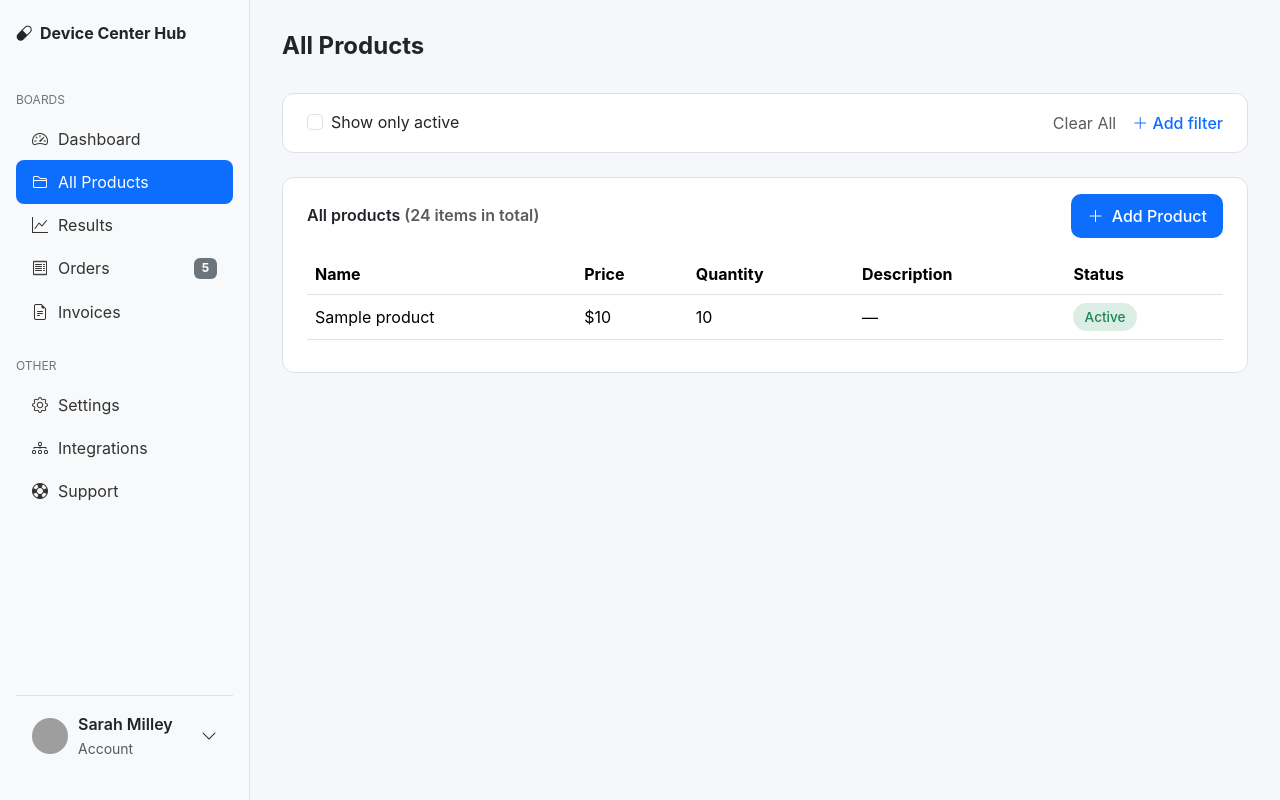
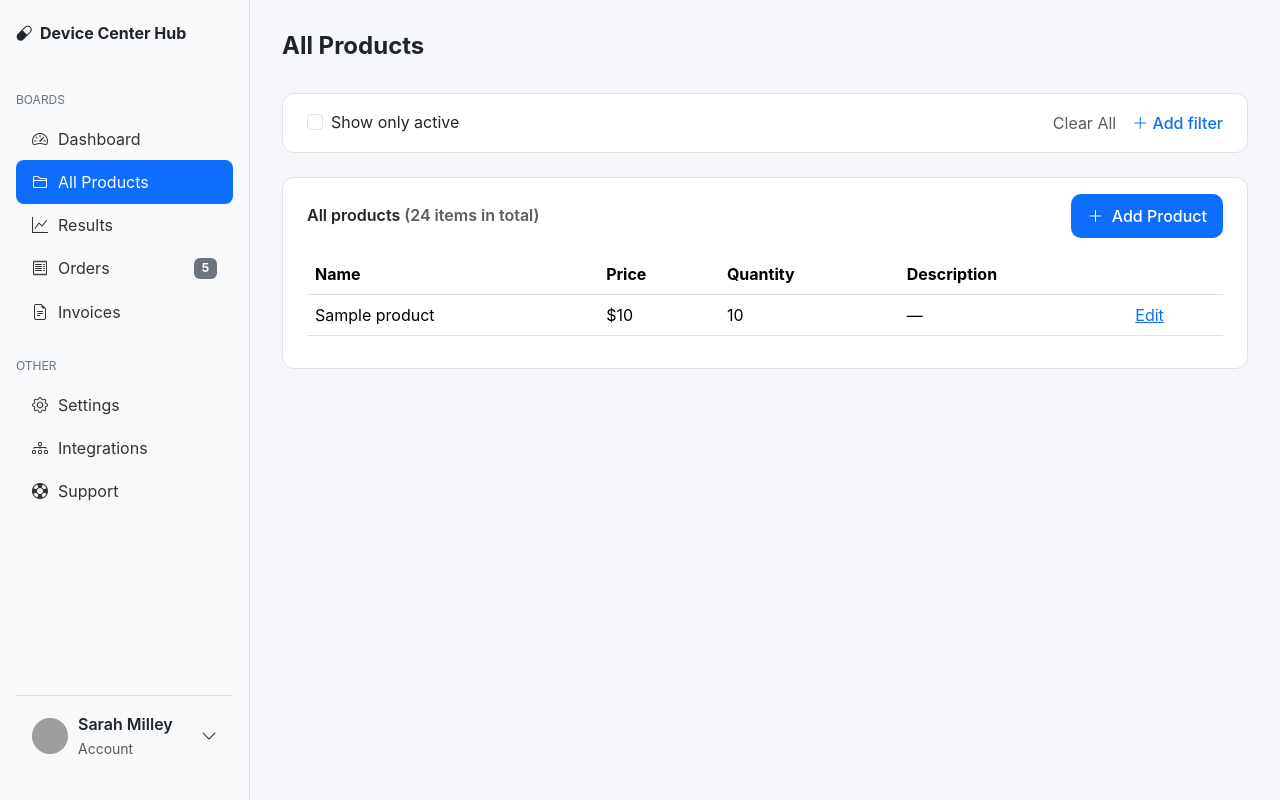
Before and after one commit to NikitaGoncharick/Demo_Shop, a FastAPI app: template frontend/templates/admin_dashboard.html in a window 1280 px wide. Run offline with FastAPI, Linux system fonts and the light colour scheme; the template is opened without the code that fills it: most values are stand-ins (such as "Sample title", 1, 10 or a date in 2020); some libraries are stand-ins or nearby versions; grey boxes are pictures that could not be loaded.

Commit message:
Project Files

```diff
--- a/frontend/templates/admin_dashboard.html
+++ b/frontend/templates/admin_dashboard.html
@@ -223,7 +223,7 @@
             <th>Price</th>
             <th>Quantity</th>
             <th>Description</th>
-            <th>Status</th>
+            <th></th>
           </tr>
         </thead>
         <tbody>
@@ -236,7 +236,7 @@
               <td>${{ product.price }}</td>
               <td>{{ product.quantity }}</td>
               <td>—</td>
-              <td><span class="status completed">Active</span></td>
+              <td><a href="#" class="text-primary edit-link">Edit</a></td>
             </tr>
           {% endfor %}
         </tbody>
```
